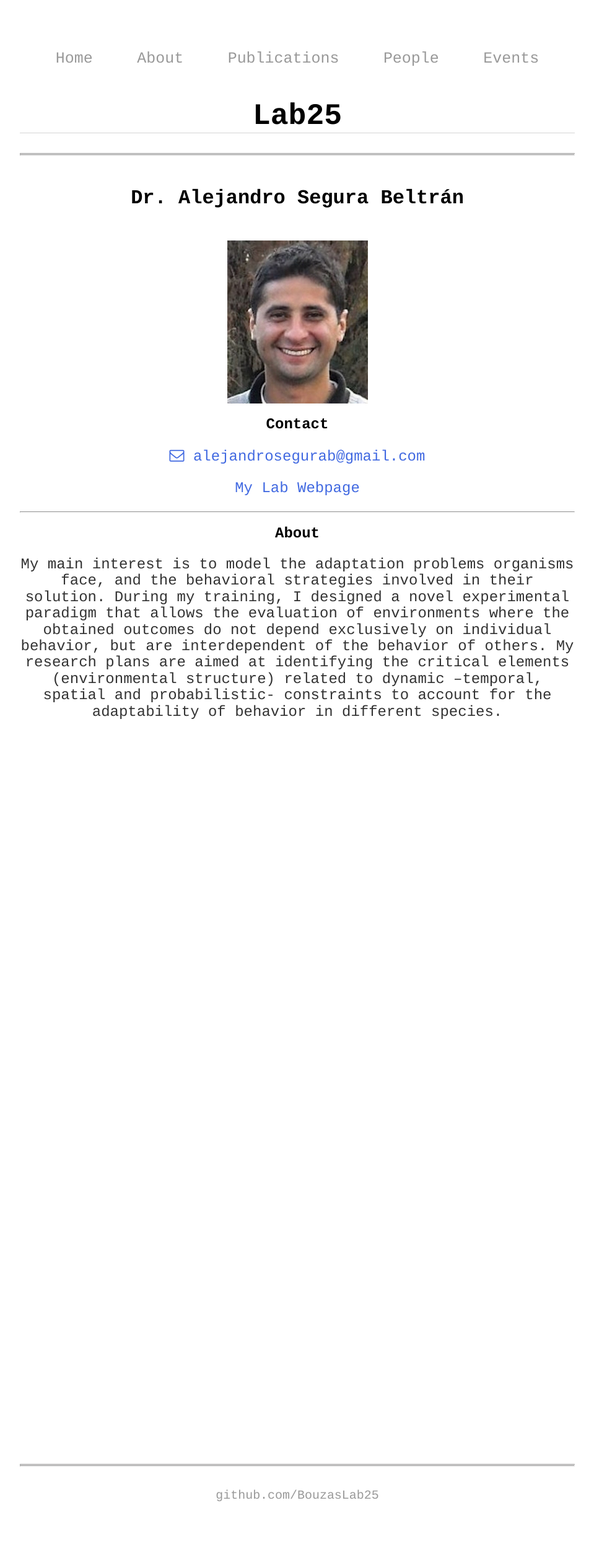
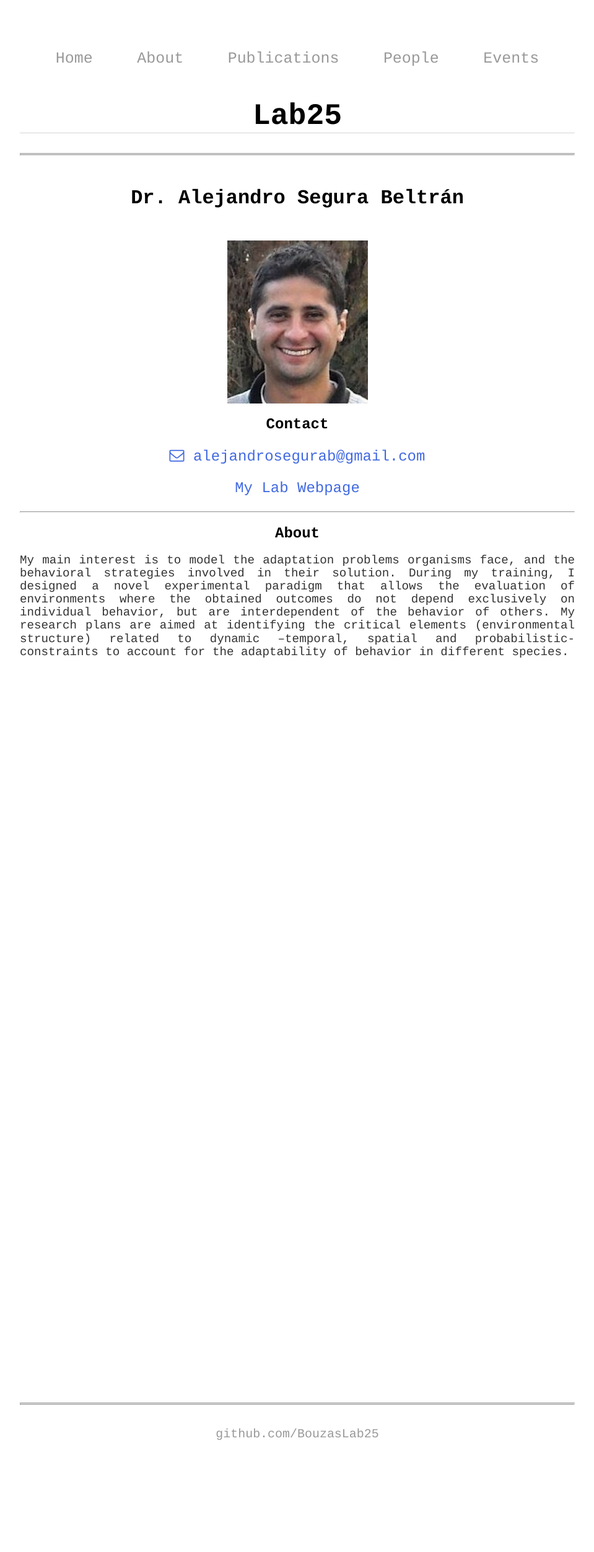
Before and after one commit to BouzasLab25/bouzaslab25.github.io, a Jekyll site: the page built from people/alejandro.html, in a window 1280 px wide. Shown: the whole page at 62% size, without its empty margins (160-1119 px from the left). Built offline with Jekyll 4.4.1, drawn with Linux system fonts in a browser that asks for light colours; after the commit the page ends 2405 px from its top, so only the background shows below that.

Commit message:
Update alejandro.html

```diff
--- a/people/alejandro.html
+++ b/people/alejandro.html
@@ -19,4 +19,4 @@ title: Lab25 Alejandro
 <hr>
  <h2>About</h2>
 
- <p> My main interest is to model the adaptation problems organisms face, and the behavioral strategies involved in their solution. During my training, I designed a novel experimental paradigm that allows the evaluation of environments where the obtained outcomes do not depend exclusively on individual behavior, but are interdependent of the behavior of others. My research plans are aimed at identifying the critical elements (environmental structure) related to dynamic –temporal, spatial and probabilistic- constraints to account for the adaptability of behavior in different species. </p>
+ <p class='text'> My main interest is to model the adaptation problems organisms face, and the behavioral strategies involved in their solution. During my training, I designed a novel experimental paradigm that allows the evaluation of environments where the obtained outcomes do not depend exclusively on individual behavior, but are interdependent of the behavior of others. My research plans are aimed at identifying the critical elements (environmental structure) related to dynamic –temporal, spatial and probabilistic- constraints to account for the adaptability of behavior in different species. </p>
```
